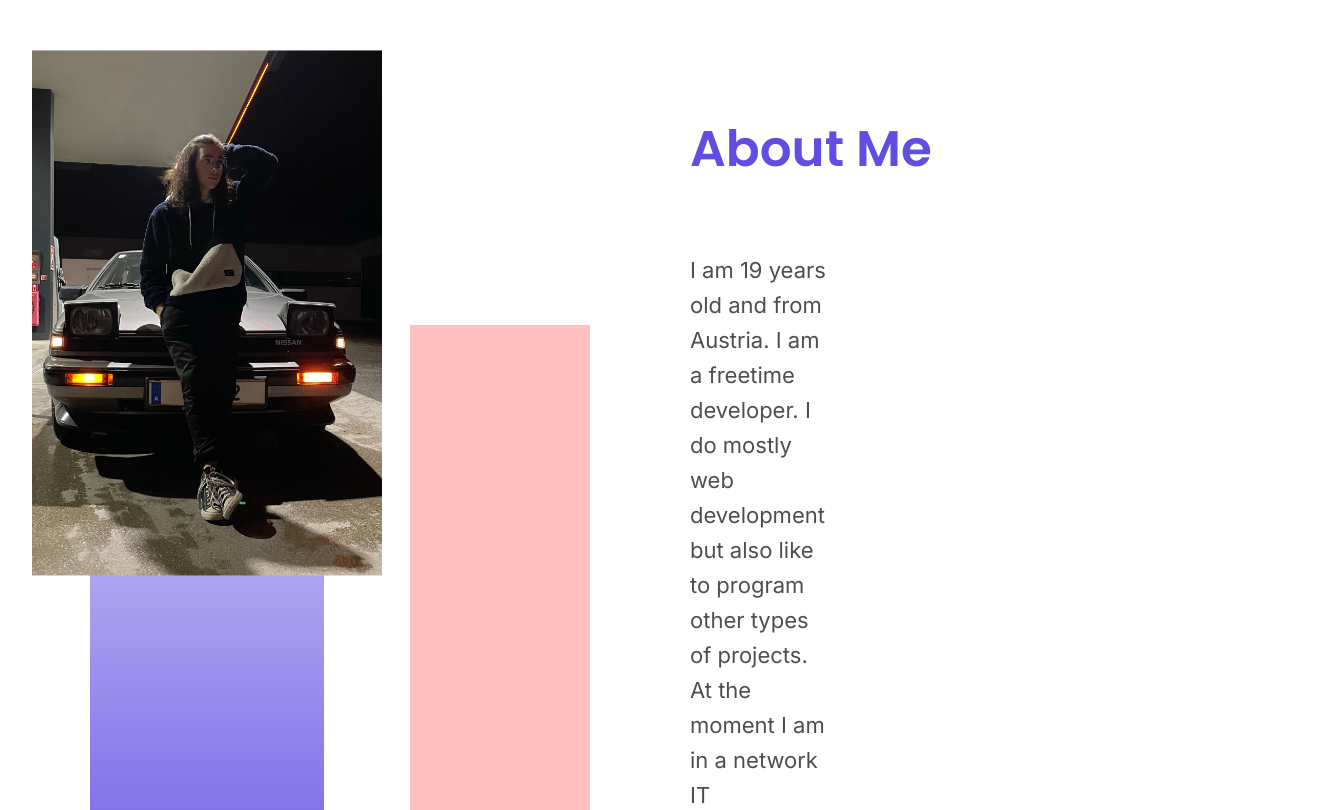
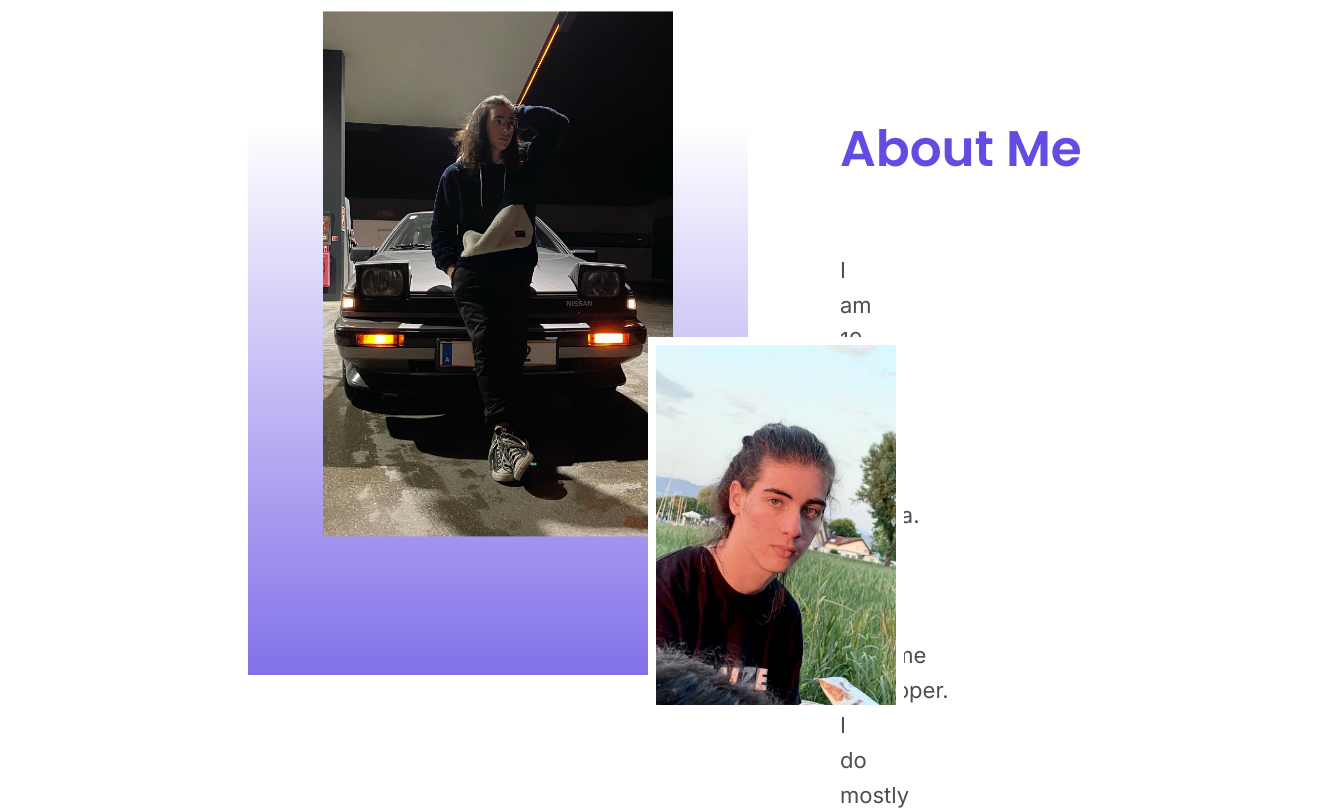
Before and after one commit to MaikeruDev/Michael-Prietl, an Angular app: page / in a window 1280 px wide. Shown: the part 1200-2010 px from the top of the page, 1330 px wide, since content can reach past the window. Built offline with nearby package versions, Linux system fonts and the light colour scheme.

Commit message:
About Me Pictures + Text

```diff
--- a/src/app/app.component.html
+++ b/src/app/app.component.html
@@ -42,7 +42,9 @@
     <div class="box1">
       <img src="../assets/car_img.jpeg" alt="">
     </div>
-    <div class="box2"></div>
+    <div class="box2">
+      <img src="../assets/sea.jpeg" alt="">
+    </div>
     <div class="box3"></div>
     <div class="box4"></div>
     <div class="box5">
--- a/src/app/app.component.sass
+++ b/src/app/app.component.sass
@@ -105,16 +105,16 @@ div.profile_image div img.dots2
 div.wrapper:nth-child(2)
     height: 800px
     div.grid_wrapper
-        margin: 120px 50px 30px 50px
+        margin: 120px 50px 30px 250px
         height: 800px
         display: grid
         grid-template-rows: 80px 200px
-        grid-template-areas: ". . . . box4 box4 box5 box5 box5 box5 box5 box5" ". box1 box1 . box4 box4 box5 box5 box5 box5 box5 box5" ". box1 box1 . box2 box2 box5 box5 box5 box5 box5 box5" ". . . . box2 box2 box5 box5 box5 box5 box5 box5" "box3 box3 box3 box3 box2 box2 box5 box5 box5 box5 box5 box5"
+        grid-template-areas: ". . . . box4 box4 box5 box5 box5 box5 box5 box5" ". box1 box1 . box4 box4 box5 box5 box5 box5 box5 box5" ". box1 box1 box2 box2 . box5 box5 box5 box5 box5 box5" ". . . box2 box2 . box5 box5 box5 box5 box5 box5" "box3 box3 box3 box2 box2 . box5 box5 box5 box5 box5 box5"
         div.box1
             grid-area: box1
             width:0
-            min-width: 130%
-            height: 85%
+            min-width: 500px
+            height: 550px
             background: linear-gradient(0deg, #624DE3 -25.59%, white 100%)
             margin-left: -50px
             margin-right: -50px
@@ -130,7 +130,12 @@ div.wrapper:nth-child(2)
             grid-area: box2
             width:0
             min-width:100%
-            background: #ff00003f
+            position: relative
+            left: -11.5vw
+            top: 12px
+            img
+                width: 240px
+                border: 8px white solid
         div.box3
             grid-area: box3
             width:0
@@ -143,7 +148,7 @@ div.wrapper:nth-child(2)
             grid-area: box5
             width:0
             min-width:100%
-            padding-left: 100px
+            margin-left: -100px
             h4
                 font-family: 'Poppins'
                 font-style: normal
@@ -153,7 +158,7 @@ div.wrapper:nth-child(2)
                 color: #624DE3
             p
                 font-family: 'Inter'
-                padding-right: 500px
+                padding-right: 400px
                 font-style: normal
                 font-weight: 400
                 font-size: 22px
```
Also changed, not shown: src/assets/sea.jpeg (added), 1 other file (tests, documents, lock files or other folders).
